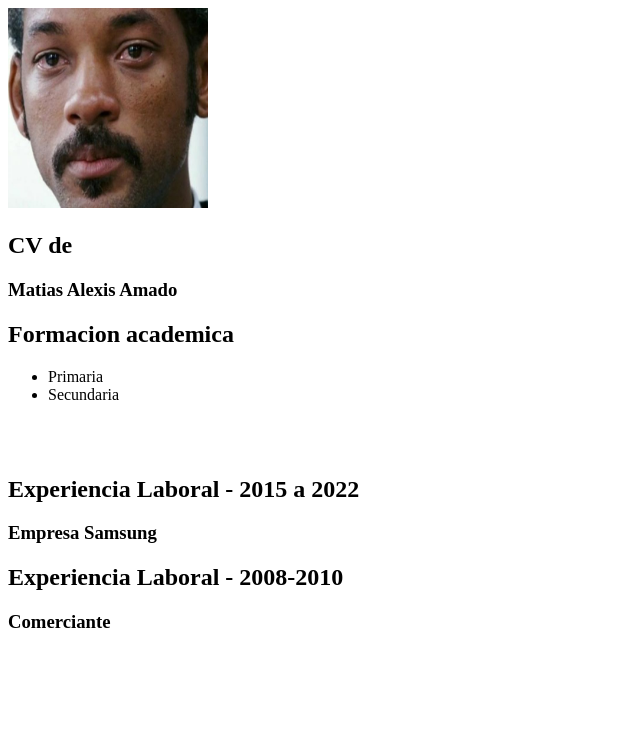
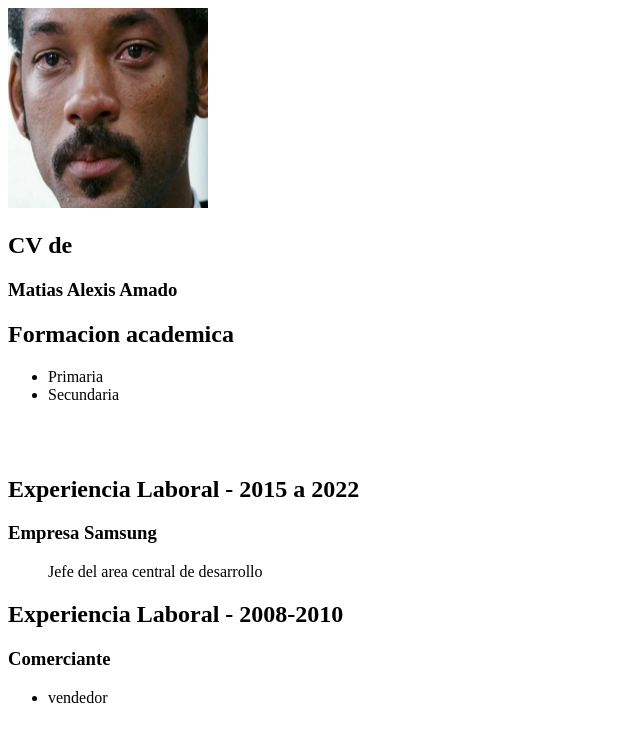
Before and after one commit to matiFlow/curriculum, a plain HTML site: page curriculum.html in a window 1280 px wide. Shown: the whole page, without its empty margins (0-640 px from the left). Drawn offline with Linux system fonts and the light colour scheme.

Commit message:
se añadieron modificaciones

```diff
--- a/curriculum.html
+++ b/curriculum.html
@@ -19,8 +19,14 @@
     <br><br>
     <h2>Experiencia Laboral - 2015 a 2022</h2>
     <h3>Empresa Samsung</h3>
+        <ul>
+            Jefe del area central de desarrollo
+        </ul>
     <h2>Experiencia Laboral - 2008-2010</h2>
     <h3>Comerciante</h3>
+        <ul>
+            <li>vendedor</li>
+        </ul>
 
 </body>
 </html>
```
